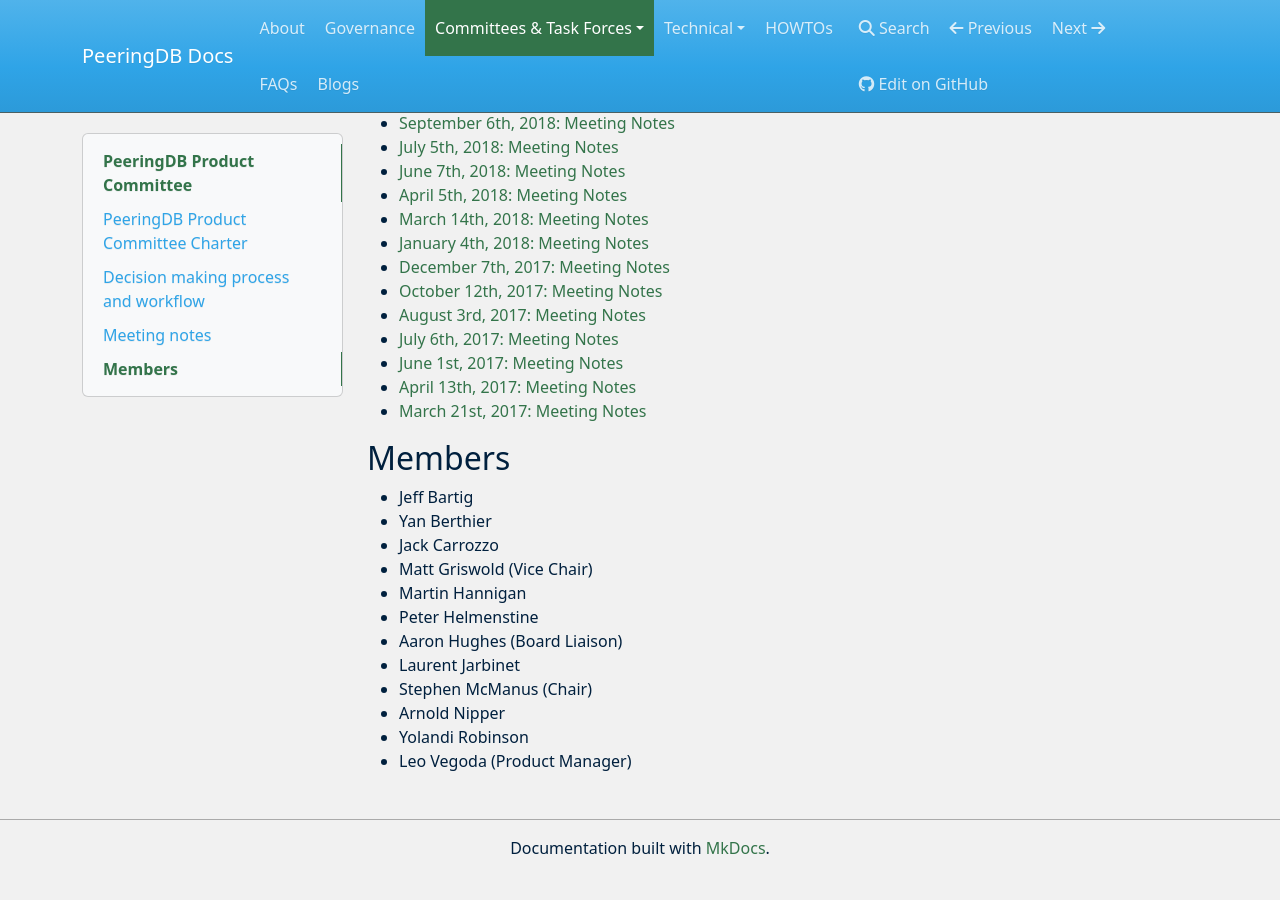
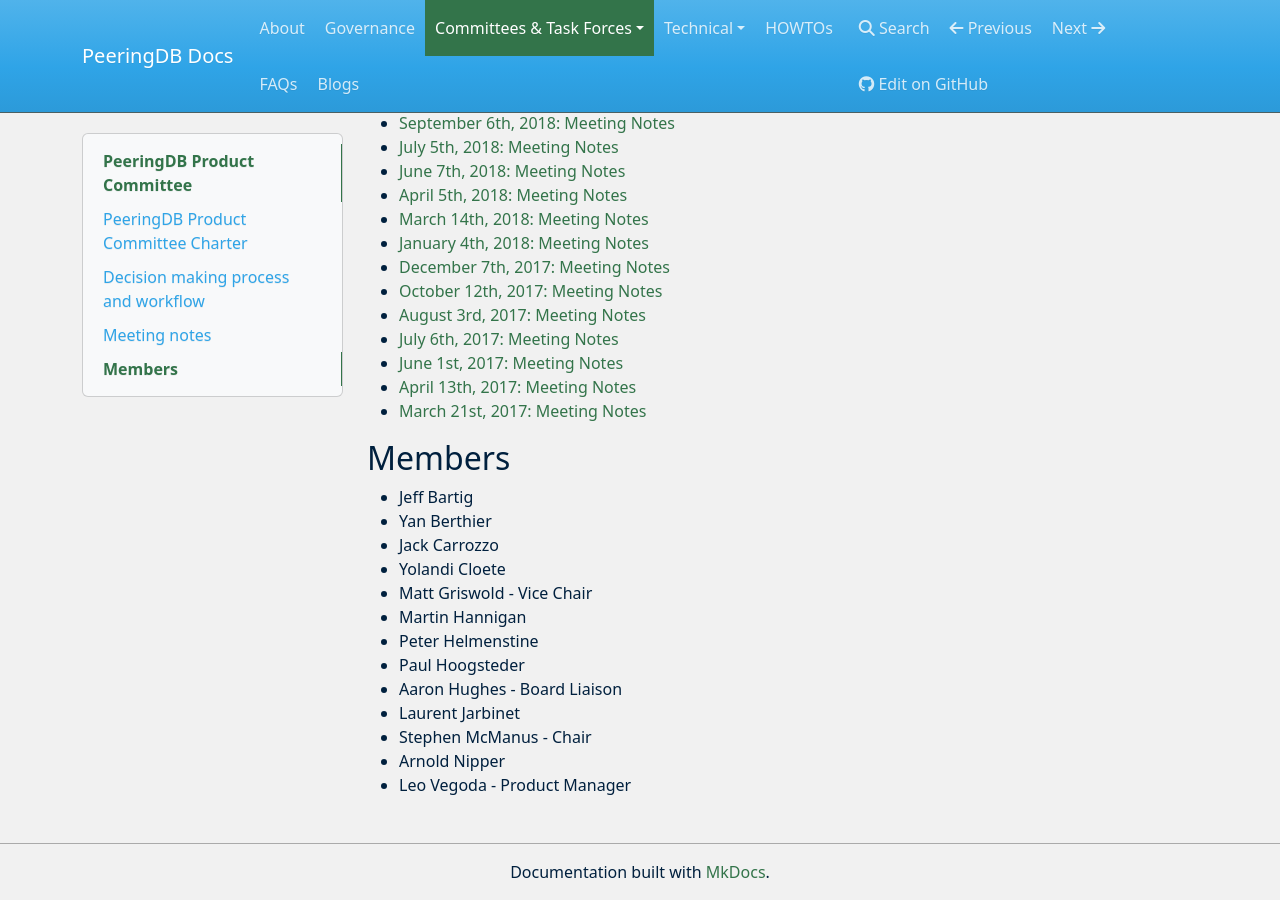
Before and after one commit to peeringdb/docs, an MkDocs documentation site: the page built from docs/committee/product/index.md, in a window 1280 px wide and 900 px high, scrolled down 4079 px. Built offline with MkDocs 1.6.1, drawn with Linux system fonts in a browser that asks for light colours; nearby versions of some CDN libraries; before the commit the page ends 4955 px from its top, so only the background shows below that.

Commit message:
Updated committee pages.

```diff
--- a/docs/committee/product/index.md
+++ b/docs/committee/product/index.md
@@ -86,12 +86,13 @@
 - Jeff Bartig
 - Yan Berthier
 - Jack Carrozzo
-- Matt Griswold (Vice Chair)
+- Yolandi Cloete
+- Matt Griswold - Vice Chair
 - Martin Hannigan
 - Peter Helmenstine
-- Aaron Hughes (Board Liaison)
+- Paul Hoogsteder
+- Aaron Hughes - Board Liaison
 - Laurent Jarbinet
-- Stephen McManus (Chair)
+- Stephen McManus - Chair
 - Arnold Nipper
-- Yolandi Robinson
-- Leo Vegoda (Product Manager)
+- Leo Vegoda - Product Manager
```
Also changed, not shown: docs/committee/admin/index.md (+3 -3 lines), docs/committee/outreach/index.md (+2 -2 lines).
